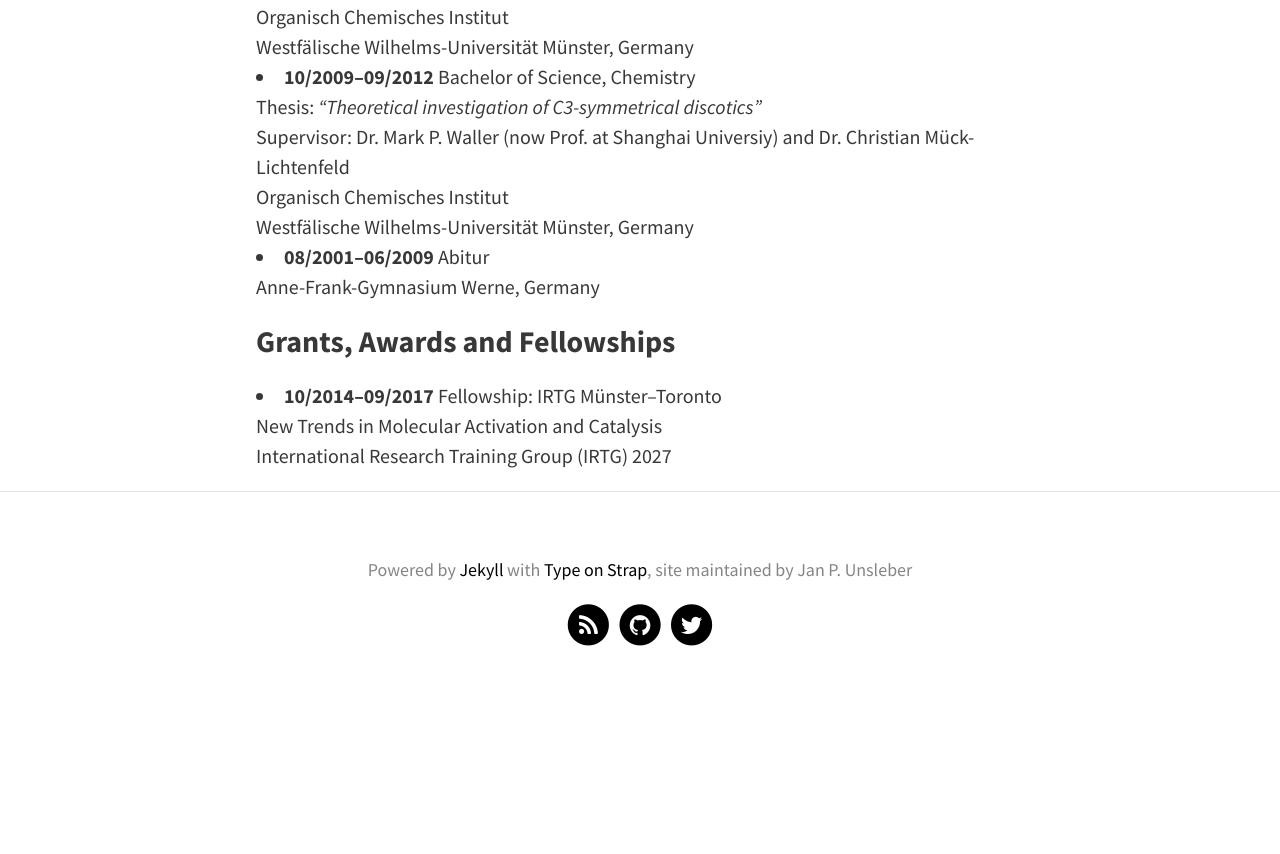
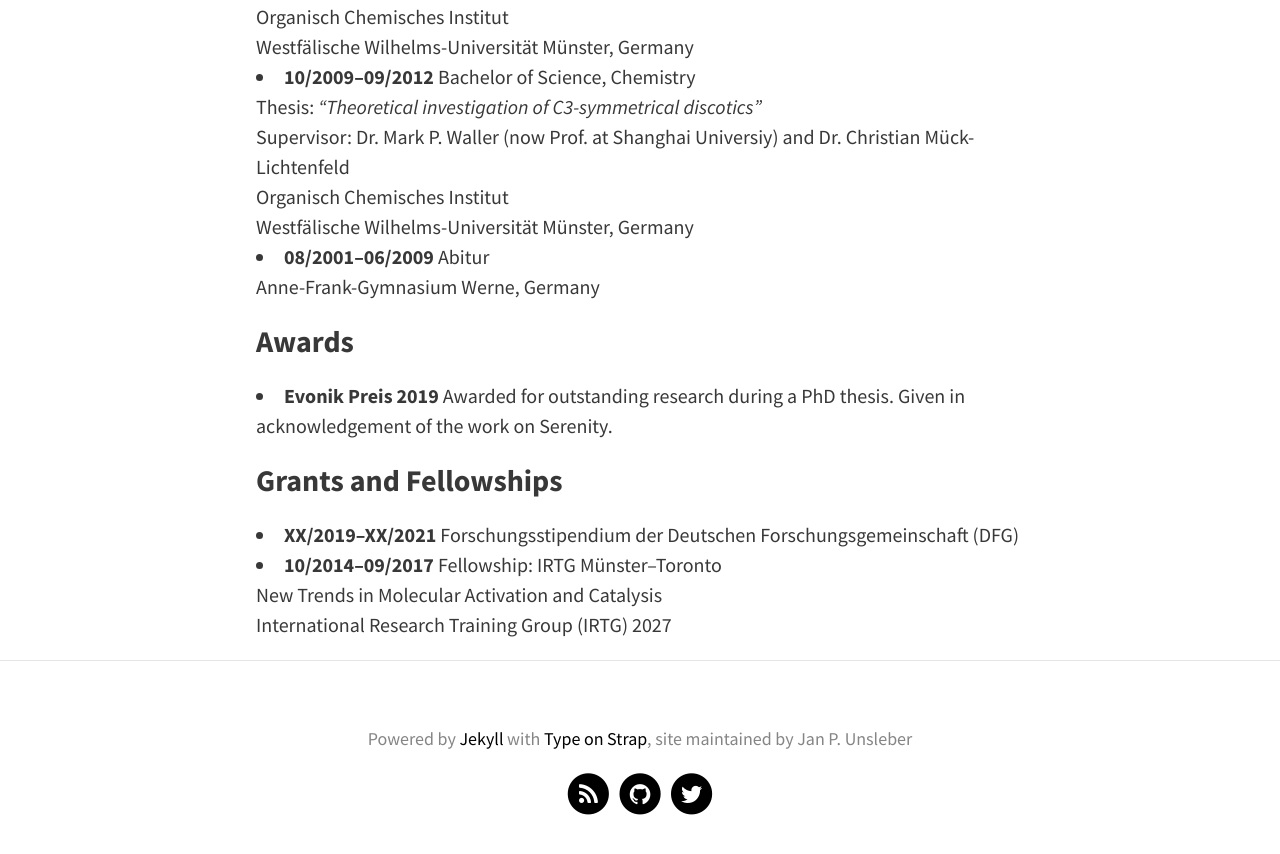
Before and after one commit to nabbelbabbel/nabbelbabbel.github.io, a Jekyll site: the page built from pages/cv.md, in a window 1280 px wide and 900 px high, scrolled down 1274 px. Shown: the top 854 px of the window. Built offline with Jekyll 4.4.1, drawn with Linux system fonts in a browser that asks for light colours; before the commit the page ends 2005 px from its top, so only the background shows below that.

Commit message:
Update cv.md

```diff
--- a/pages/cv.md
+++ b/pages/cv.md
@@ -39,7 +39,12 @@ Organisch Chemisches Institut
 Westfälische Wilhelms-Universität Münster, Germany
 - **08/2001--06/2009** Abitur
 Anne-Frank-Gymnasium Werne, Germany
-### Grants, Awards and Fellowships
+### Awards
+- **Evonik Preis 2019** Awarded for outstanding research during a PhD thesis.
+Given in acknowledgement of the work on Serenity.
+### Grants and Fellowships
+- **XX/2019--XX/2021** Forschungsstipendium der
+Deutschen Forschungsgemeinschaft (DFG)
 - **10/2014--09/2017** Fellowship: IRTG Münster--Toronto
 New Trends in Molecular Activation and Catalysis
 International Research Training Group (IRTG) 2027
```
